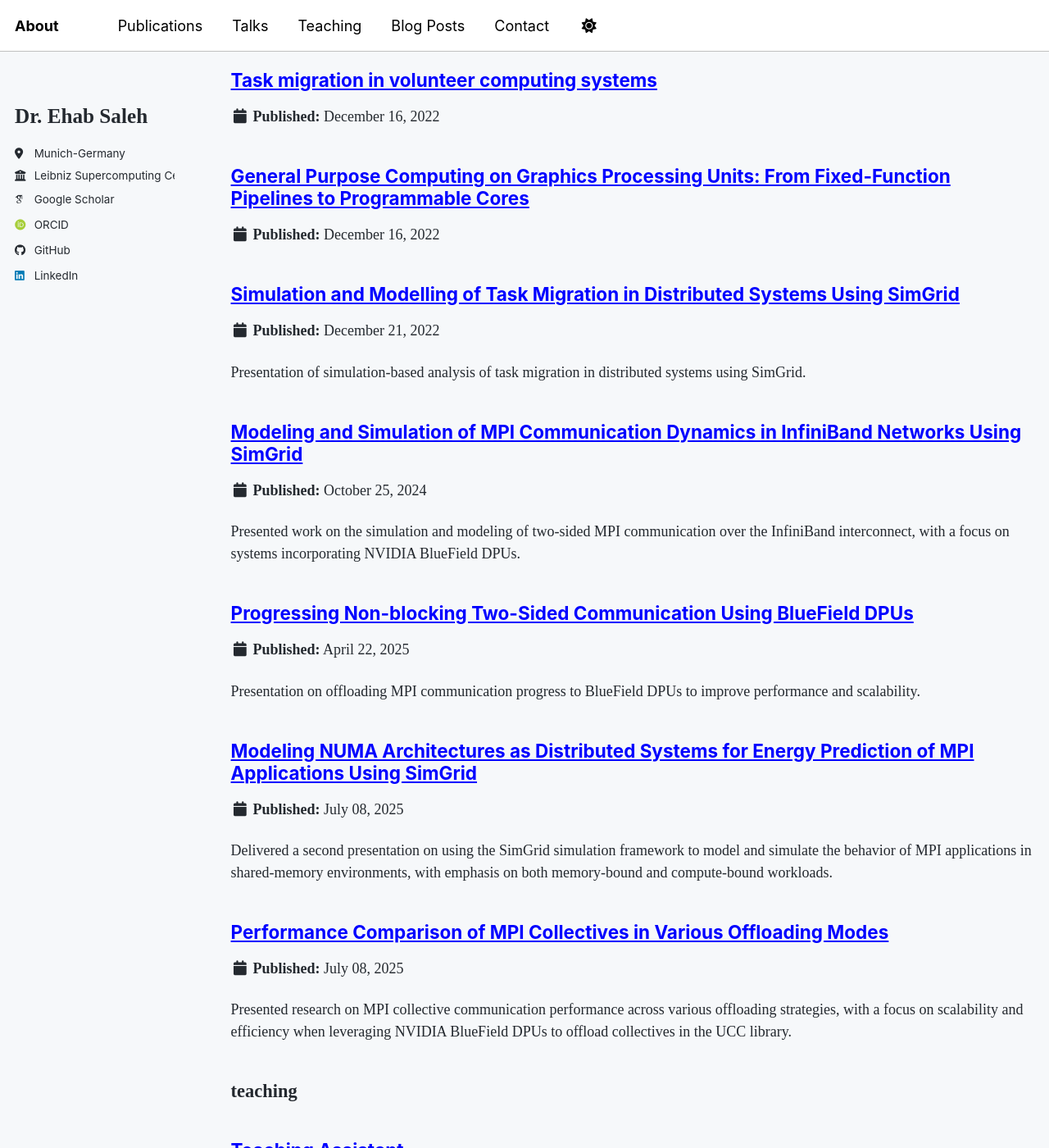
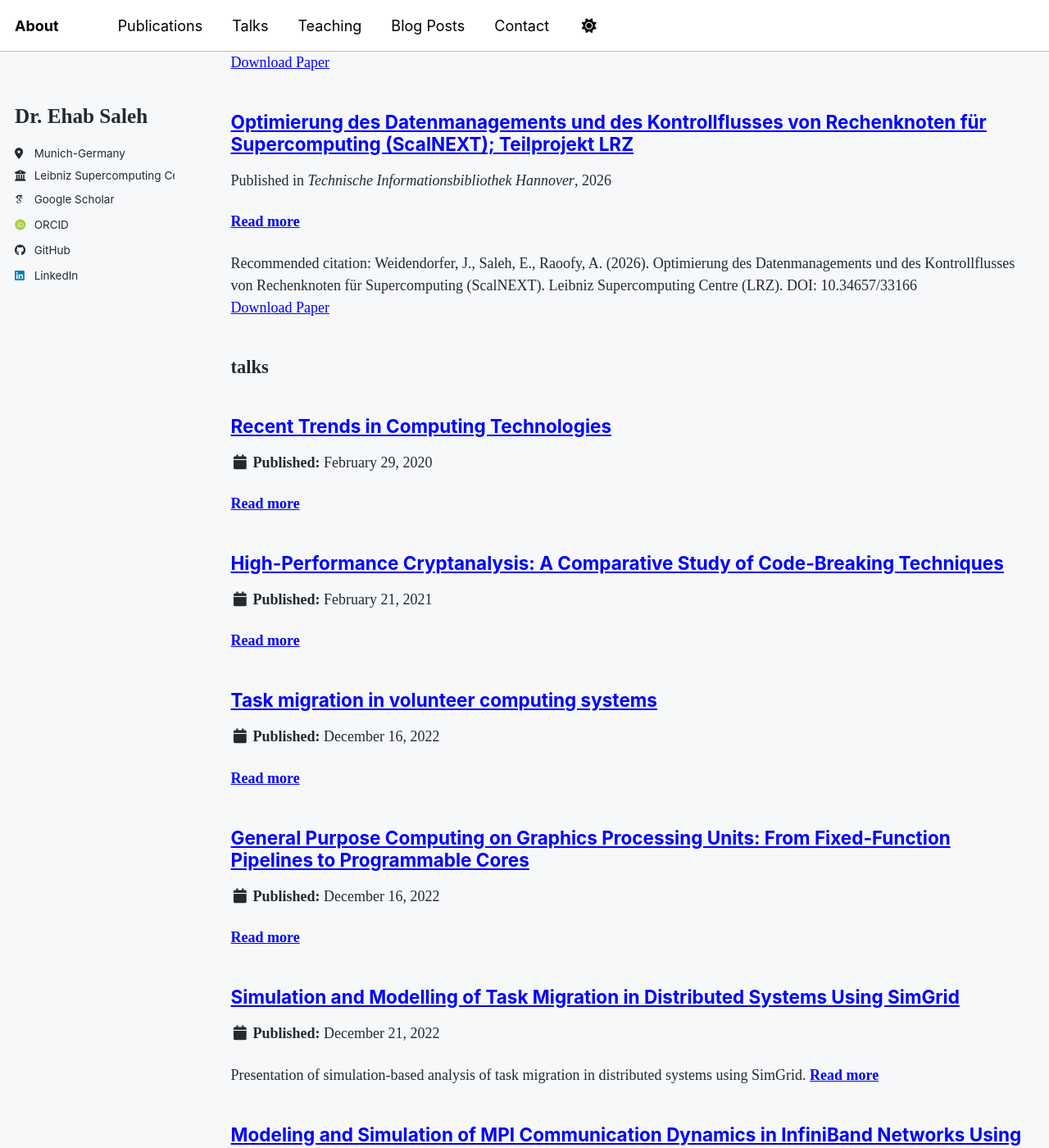
Before and after one commit to ehabosaleh/ehabosaleh.github.io, a Jekyll site: the page built from _pages/sitemap.md, in a window 1280 px wide and 1400 px high, scrolled down 4131 px. Shown: the whole window at 82% size. Built offline with Jekyll 4.4.1, drawn with Linux system fonts in a browser that asks for light colours; some web fonts are replaced; a script bundle is joined from its source files by our own code; library files that are not in the unit come from our copies; some of the changed text lies outside the part shown.

Commit message:
Enable 'Read more' links in excerpts

```diff
--- a/_config.yml
+++ b/_config.yml
@@ -56,7 +56,7 @@
 breadcrumbs              : false # true, false (default)
 words_per_minute         : 200
 future                   : true
-read_more                : false # if enabled, adds "Read more" links to excerpts
+read_more                : "enabled" # if enabled, adds "Read more" links to excerpts
 talkmap_link             : false      #change to true to add link to talkmap on talks page
 comments:
   provider               : # false (default), "disqus", "discourse", "facebook", "google-plus", "staticman", "custom"
```
